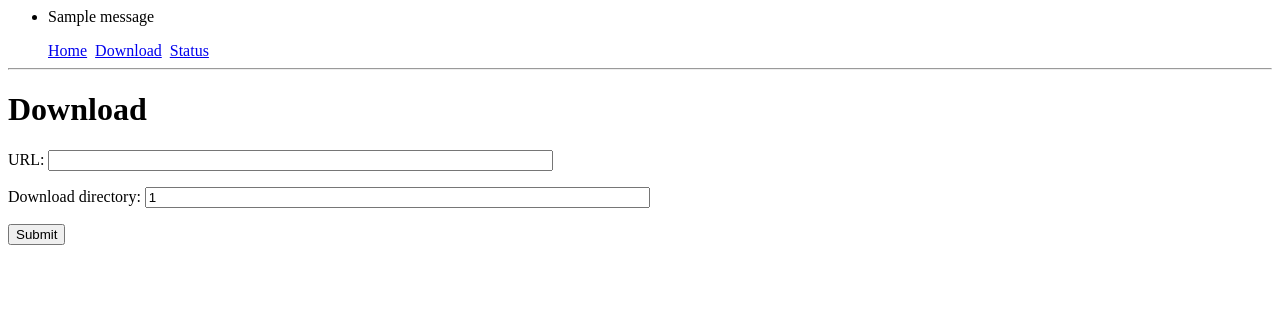
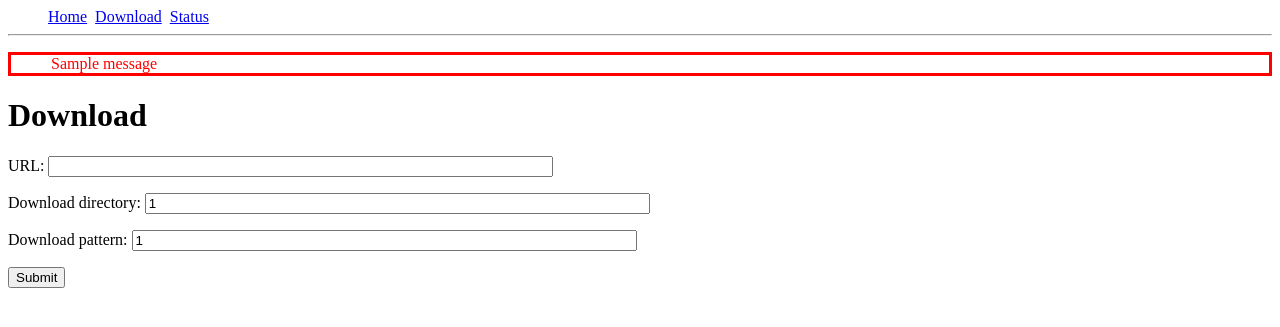
Before and after one commit to mfgering/yt_server, a Flask app: page / in a window 1280 px wide. Shown: the top 327 px of the page. Run offline with Flask 2, Linux system fonts and the light colour scheme; the visitor is signed in with stand-in values (Sample User, id 1); one stand-in notice (Sample message) is shown.

Commit message:
more stuff

```diff
--- a/app/forms.py
+++ b/app/forms.py
@@ -11,4 +11,5 @@ class LoginForm(FlaskForm):
 class DownloadForm(FlaskForm):
 	url = StringField('URL', validators=[DataRequired(message='URL is needed'), URL(message="Invalid URL")])
 	dl_dir = StringField('Download directory', validators=[DataRequired(message='A directory name is needed')])
+	dl_patt = StringField('Download pattern', validators=[DataRequired(message='A pattern is needed')])
 	submit = SubmitField('Submit')
--- a/app/routes.py
+++ b/app/routes.py
@@ -10,11 +10,13 @@ from app.forms import LoginForm, DownloadForm
 @app.route('/download', methods=['GET', 'POST'])
 def download():
 	if request.method == 'GET':
-		form = DownloadForm(dl_dir=session.get('dl_dir', config.Config.DEFAULT_DOWNLOAD_DIR))
+		form = DownloadForm(dl_dir=session.get('dl_dir', config.Config.DEFAULT_DOWNLOAD_DIR),
+							dl_patt=session.get('dl_patt', config.Config.DEFAULT_DOWNLOAD_NAME_PATTERN))
 	else:
 		form = DownloadForm(request.form)
 	if form.validate_on_submit():
 		session['dl_dir'] = form.dl_dir.data
+		session['dl_patt'] = form.dl_patt.data
 		msg = downloader.Downloader.submit_download(form)
 		if msg is not None:
 			flash(msg)
--- a/app/static/main.css
+++ b/app/static/main.css
@@ -17,3 +17,17 @@ td, th {
   float: left;
   margin-right: 0.5em;
 }
+.errors {
+  list-style-type: none;
+  color: red;
+}
+
+.has_error {
+  border-color: red
+}
+
+.flashes {
+  list-style: none;
+  border-style: solid;
+  color: red;
+}
--- a/app/templates/base.html
+++ b/app/templates/base.html
@@ -10,15 +10,6 @@
       {% endif %}
     </head>
     <body>
-      {% with messages = get_flashed_messages() %}
-      {% if messages %}
-        <ul class=flashes>
-        {% for message in messages %}
-          <li>{{ message }}</li>
-        {% endfor %}
-        </ul>
-      {% endif %}
-      {% endwith %}
         <div class="main-menu">
           <ul>
             <li class="main-menu-item">
@@ -34,6 +25,15 @@
         </div>
         </br>
         <hr>
-        {% block content %}{% endblock %}
+        {% with messages = get_flashed_messages() %}
+        {% if messages %}
+          <ul class="flashes">
+          {% for message in messages %}
+            <li class="flash-message">{{ message }}</li>
+          {% endfor %}
+          </ul>
+        {% endif %}
+        {% endwith %}
+          {% block content %}{% endblock %}
     </body>
 </html>
--- a/app/templates/download.html
+++ b/app/templates/download.html
@@ -26,6 +26,9 @@
         <p>
             {{ with_errors(form.dl_dir, size=60) }}
         </p>
+        <p>
+            {{ with_errors(form.dl_patt, size=60) }}
+        </p>
         <p>{{ form.submit() }}</p>
     </form>
 {% endblock %}
--- a/config.py
+++ b/config.py
@@ -13,6 +13,6 @@ class Config(object):
 	SECRET_KEY = os.environ.get("SECRET_KEY") or "sske89822Jl..234BBB--=SSS298234"
 	MAX_CONCURRENT_DL = 3
 	FFMPEG_LOCATION = local_settings.FFMPEG_LOCATION
-	OUTPUT_TEMPLATE = local_settings.OUTPUT_TEMPLATE
 	TEMPLATES_AUTO_RELOAD = local_settings.TEMPLATES_AUTO_RELOAD
 	DEFAULT_DOWNLOAD_DIR = local_settings.DEFAULT_DOWNLOAD_DIR
+	DEFAULT_DOWNLOAD_NAME_PATTERN = local_settings.DEFAULT_DOWNLOAD_NAME_PATTERN
--- a/downloader.py
+++ b/downloader.py
@@ -12,10 +12,12 @@ class Downloader(object):
 
 	@classmethod
 	def submit_download(cls, form):
-		#TODO: Check, init ffmpeg_location option (using Config)
+		#TODO: use form.dl_dir and template
 		#TODO: Use https://www.pornhub.com/view_video.php?viewkey=ph599750d260673&pkey=130645252
 		ytdl_opts = {}
-		ytdl_opts['outtmpl'] = Config.OUTPUT_TEMPLATE
+		dl_dir = form.dl_dir.data
+		dl_patt = form.dl_patt.data
+		ytdl_opts['outtmpl'] = dl_dir+dl_patt
 		ytdl_opts['ffmpeg_location'] = Config.FFMPEG_LOCATION
 		url = form.url.data
 		thread = DownloadThread(Downloader.thread_callback, ytdl_opts, url)
```
